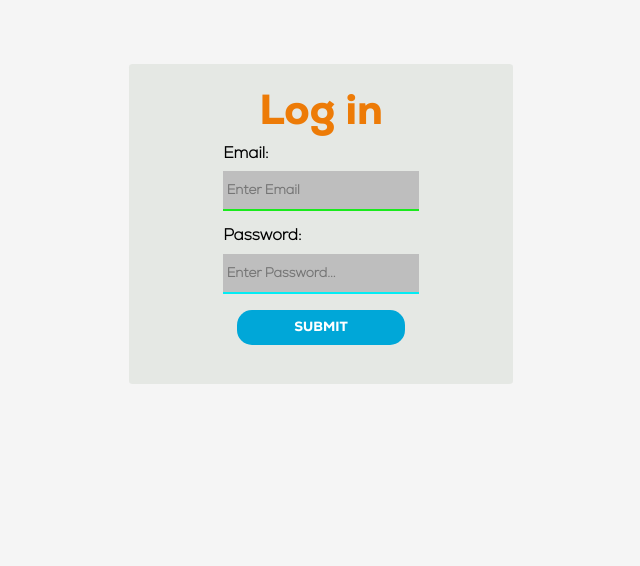
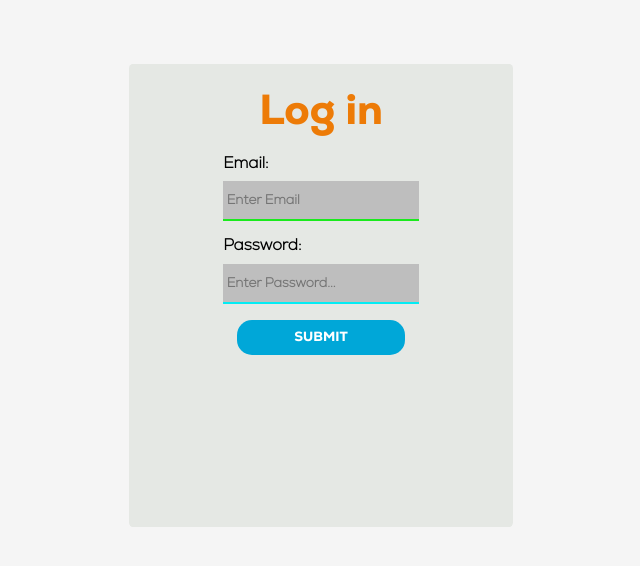
Before and after one commit to The-The-ITC-2023/Roommate-Finder-Application, a PHP site: page /login.php in a window 1280 px wide. Shown: the top 566 px of the page, without its empty margins (319-959 px from the left). Run offline with PHP 8.4, Linux system fonts and the light colour scheme.

Commit message:
updated css of login.php, added error msg display

```diff
--- a/index.php
+++ b/index.php
@@ -21,7 +21,7 @@ if (isset($_SESSION["currentID"])) {
 </head>
 
 <body>
-    <hr style="margin-top: 100px;" />
+    <hr style="margin-top: 8%;" />
     <a href="search.php"><button class="topleft homeButton">Search</button> </a>
     <div class="topright">
         <a href="moreInfo.php"><button class="homeButton">Edit Account</button></a>
--- a/login.php
+++ b/login.php
@@ -42,14 +42,17 @@ if ($_SERVER["REQUEST_METHOD"] === "POST") {
 
 <body>
 
-    <?php if ($is_invalid): ?>
-        <em>Invalid login</em>
-    <?php endif; ?>
+
 
 
     <div class=login-form>
         <h1>Log in</h1>
-        <div id="error">Error: You Get No Bitches</div>
+        <div id="error" class="error">
+            <?php
+            if ($is_invalid){
+                echo "<p class='error'>Invalid Login</p>";
+            }?>
+        </div>
         <form id="form" method="post">
         <p class="title">Email:</p><br>
             <input type="email" name="email" class="input" placeholder=" Enter Email"><br>
@@ -57,6 +60,7 @@ if ($_SERVER["REQUEST_METHOD"] === "POST") {
             <input type="password" name="password" class="input blue-border" placeholder=" Enter Password..."><br>
             <input class="button borderless" type="submit" value="SUBMIT" />
         </form>
+        <div class="spacer"></div>
     </div>
 </body>
 
--- a/styles/login.css
+++ b/styles/login.css
@@ -136,9 +136,18 @@ h2 {
     cursor: pointer;
 }
 
-#error {
+.error {
     margin-top: 3%;
     color: #ff4444;
-    background-color: #f0eb8d;
-    display: none;
+    background-color:#E5E8E4;
+    display: block;
 }
+
+.spacer {
+    padding: 20% 0px;
+    background-color:#E5E8E4;
+}
+
+input:focus {
+    outline-color: #898686;
+}
```
